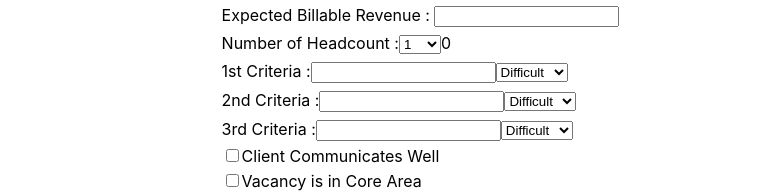
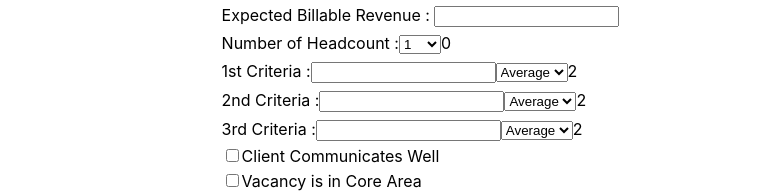
Before and after one commit to jpblicer/VacancyRiskCalculator, a React (Create React App) app: page / in a window 1280 px wide. Shown: the part 171-364 px from the top of the page, without its empty margins (316-1075 px from the left). Built offline with nearby package versions, Linux system fonts and the light colour scheme.

Commit message:
create interviewCriterias setInterviewCriterias in component and display the value in InterviewCriteria Component.

```diff
--- a/src/components/InterviewCriteria.js
+++ b/src/components/InterviewCriteria.js
@@ -3,9 +3,9 @@ import { useState } from "react";
 
 
 
-function InterviewCriteria({ criteriaTitle, }){
-    const [interviewCriterias, setInterviewCriterias] = useState('1');
+function InterviewCriteria({ criteriaTitle }){
 
+    const [interviewCriterias, setInterviewCriterias] = useState('2');
 
     return(
         <>
@@ -20,9 +20,11 @@ function InterviewCriteria({ criteriaTitle, }){
                 <option value="2">Average</option>
                 <option value="1">Difficult</option>
                 </select>
+                {interviewCriterias}
             </label>
         </>
     )
+
 };
 
 export default InterviewCriteria;
--- a/src/components/RiskCalculator.js
+++ b/src/components/RiskCalculator.js
@@ -8,6 +8,9 @@ function RiskCalculator(){
     const [feePercentage, setFeePercentage] = useState('');
     const [expectedBill, setExpectedBill] = useState('');
     const [selectedHeadcount, setSelectedHeadcount] = useState('0')
+
+
+
     const totalFee = (expectedBill * (feePercentage/100));
 
 
@@ -66,6 +69,7 @@ return(
         <div className="threeCriteria">
         <InterviewCriteria criteriaTitle ="3rd Criteria " />
         </div>
+
         <div className="additionalCriteria">
             <input className="clientCommunication" type="checkbox" value="10"></input>
             <label htmlFor="clientCommunication">Client Communicates Well</label>
```
